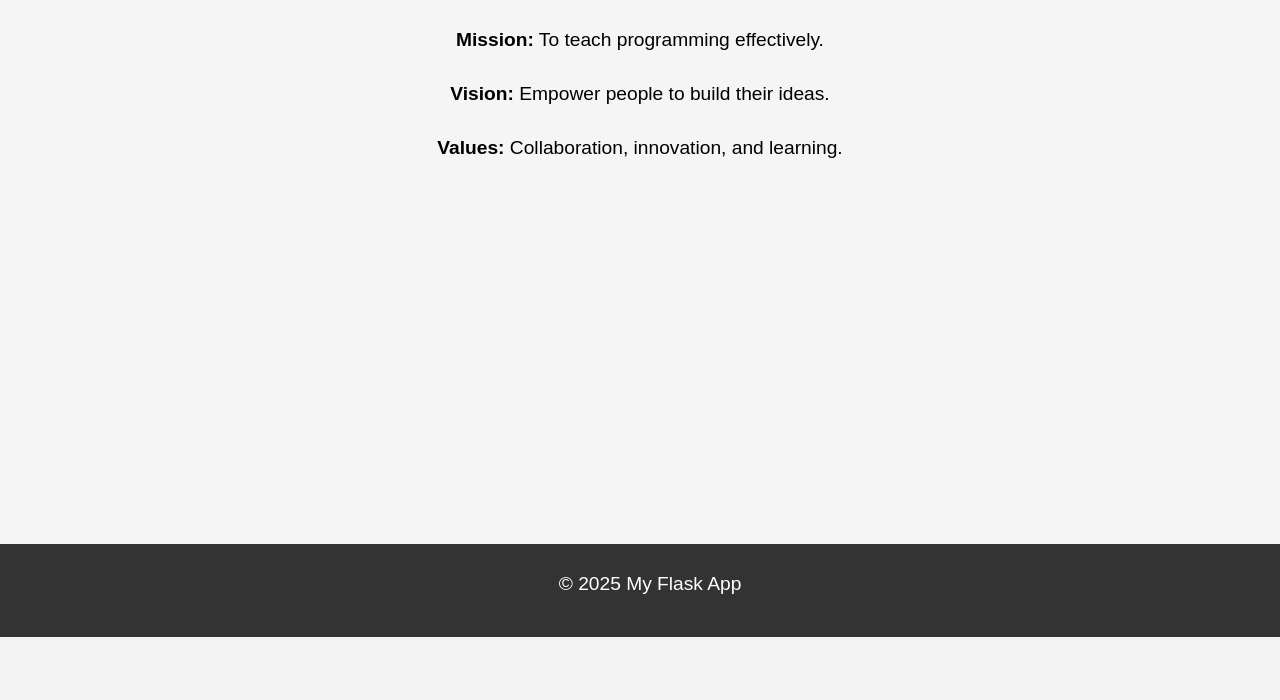
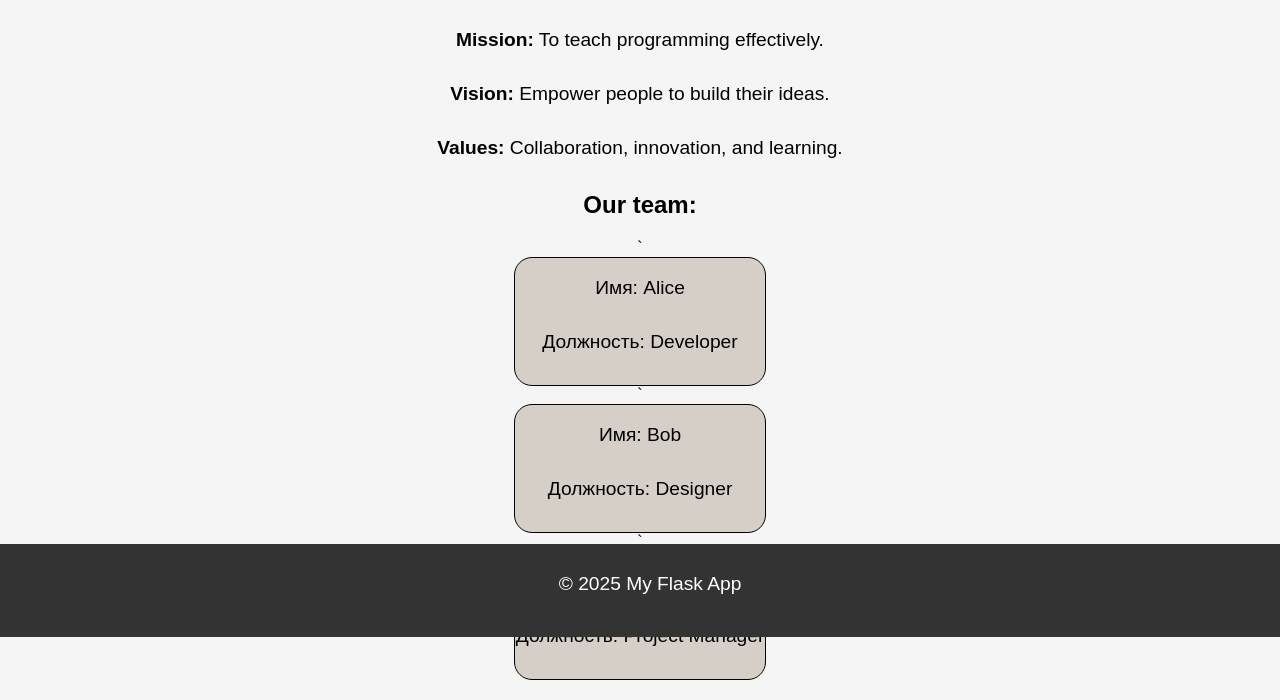
Before and after one commit to Trapnow/My-teach, a Flask app: page /about in a window 1280 px wide. Shown: the part 163-863 px from the top of the page. Before the commit the page ends 800 px from the top, so only its background shows below. Run offline with Flask 3, Linux system fonts and the light colour scheme.

Commit message:
Site in Flask

```diff
--- a/practicum1/app/routes.py
+++ b/practicum1/app/routes.py
@@ -1,20 +1,37 @@
+import locale
 from flask import render_template, request, redirect, url_for
 from practicum1.app import app
-
+from datetime import datetime
 
 @app.route("/")
 def index():
-    return render_template("index.html")
+    locale.setlocale(locale.LC_ALL, 'ru_RU')
+    current_time = datetime.now()
+    return render_template("index.html", current_time=current_time)
 
 
 @app.route("/about")
 def about():
-    return render_template("about.html")
+    team_members = [
+        {'name': 'Alice', 'role': 'Developer'},
+        {'name': 'Bob', 'role': 'Designer'},
+        {'name': 'Charlie', 'role': 'Project Manager'}
+    ]
+    return render_template("about.html", team_members=team_members)
 
 
 @app.route("/contact")
 def contact():
-    return render_template("contact.html")
+    info = {
+        'name': 'Служба поддержки',
+        'address': {
+            'street': 'ул. Центральная дом 5',
+            'city': 'Москва',
+            'zip': '12345'
+        }
+    }
+
+    return render_template("contact.html", info=info)
 
 
 @app.route("/submit", methods=["POST", "GET"])
--- a/practicum1/app/static/css/styles.css
+++ b/practicum1/app/static/css/styles.css
@@ -42,6 +42,14 @@ nav a {
 .about-main {
     padding: 20px;
     text-align: center;
+}
+
+.team {
+    background: #D6CFC7;
+    width: 250px;
+    margin: auto;
+    border: 1px solid #000;
+    border-radius: 18px;
 }
 
 .container {
--- a/practicum1/app/templates/about.html
+++ b/practicum1/app/templates/about.html
@@ -10,5 +10,12 @@
     <p><strong>Mission:</strong> To teach programming effectively.</p>
     <p><strong>Vision:</strong> Empower people to build their ideas.</p>
     <p><strong>Values:</strong> Collaboration, innovation, and learning.</p>
+    <h2>Our team:</h2>
+    {% for people in team_members %}`
+        <div class="team">
+            <p>Имя: {{ people.name }}</p>
+            <p>Должность: {{ people.role }}</p>
+        </div>
+    {% endfor %}
 </main>
 {% endblock %}
--- a/practicum1/app/templates/contact.html
+++ b/practicum1/app/templates/contact.html
@@ -15,6 +15,11 @@
         <textarea placeholder="Your Message:" required></textarea>
         <button type="submit">Send</button>
     </form>
+    <h1>Возникли вопросы? Тогда приезжайте к Нам:</h1>
+    <h3>{{ info.name }}</h3>
+    <p>{{ info.address.street }}</p>
+    <p>{{ info.address.city }}</p>
+    <p>{{ info.address.zip }}</p>
 </div>
 {% endif %}
 {% endblock %}
--- a/practicum1/app/templates/index.html
+++ b/practicum1/app/templates/index.html
@@ -10,6 +10,7 @@
         <p>Explore the website to learn more about us!</p>
         <img src="{{ url_for('static', filename='img/flask-logo.svg') }}" alt="Logo">
         <p class="tagline">Flask - web development, one drop at a time</p>
+        <p>Сегодня: {{ current_time.strftime('%A,%B %d, %Y, %H:%M:%S') }}</p>
     </div>
 </main>
 {% endblock %}
```
